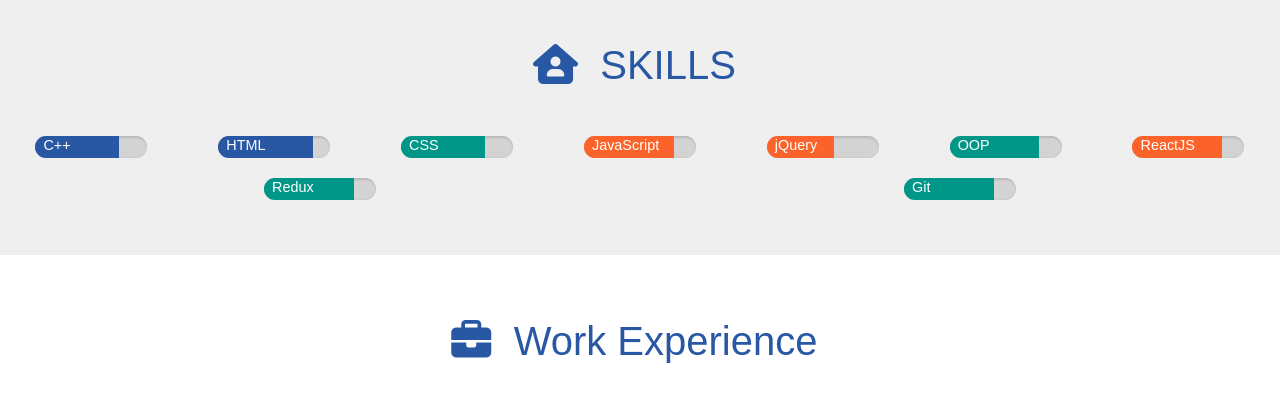
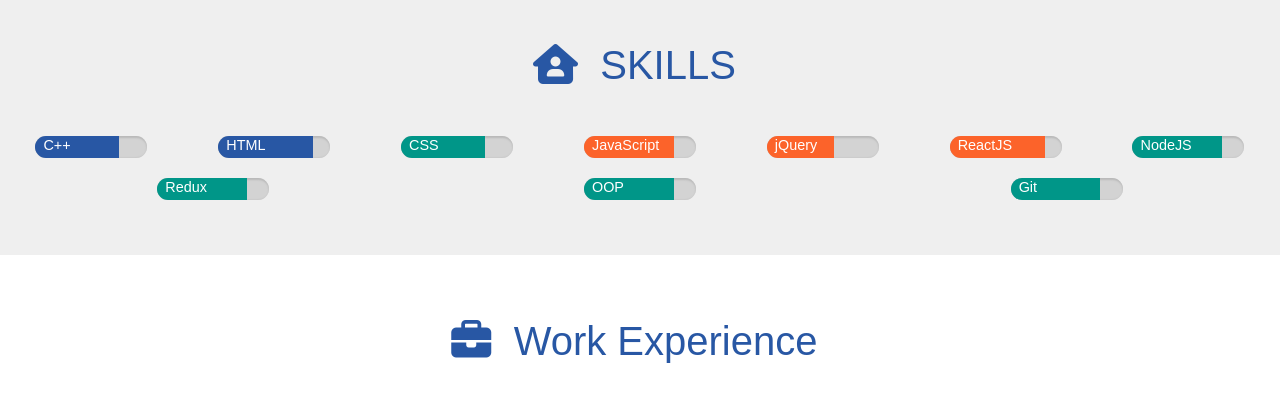
Before and after one commit to modiumang28/portfolio-project, a plain HTML site: page index.html in a window 1280 px wide. Shown: the part 820-1230 px from the top of the page. Drawn offline with Linux system fonts and the light colour scheme.

Commit message:
Update skill section

```diff
--- a/index.html
+++ b/index.html
@@ -124,15 +124,7 @@
           </div>
 
           <div class="skill-individual">
-            <div class="eighty-five-percent bc-teal" data-skill-width="80">
-              <div class="skill-name">
-                <span>OOP</span>
-              </div>
-            </div>
-          </div>
-
-          <div class="skill-individual">
-            <div class="fifty-percent bc-orange" data-skill-width="80">
+            <div class="fifty-percent bc-orange" data-skill-width="85">
               <div class="skill-name">
                 <span>ReactJS</span>
               </div>
@@ -142,7 +134,23 @@
           <div class="skill-individual">
             <div class="eighty-five-percent bc-teal" data-skill-width="80">
               <div class="skill-name">
+                <span>NodeJS</span>
+              </div>
+            </div>
+          </div>
+
+          <div class="skill-individual">
+            <div class="eighty-five-percent bc-teal" data-skill-width="80">
+              <div class="skill-name">
                 <span>Redux</span>
+              </div>
+            </div>
+          </div>
+
+          <div class="skill-individual">
+            <div class="eighty-five-percent bc-teal" data-skill-width="80">
+              <div class="skill-name">
+                <span>OOP</span>
               </div>
             </div>
           </div>
```
